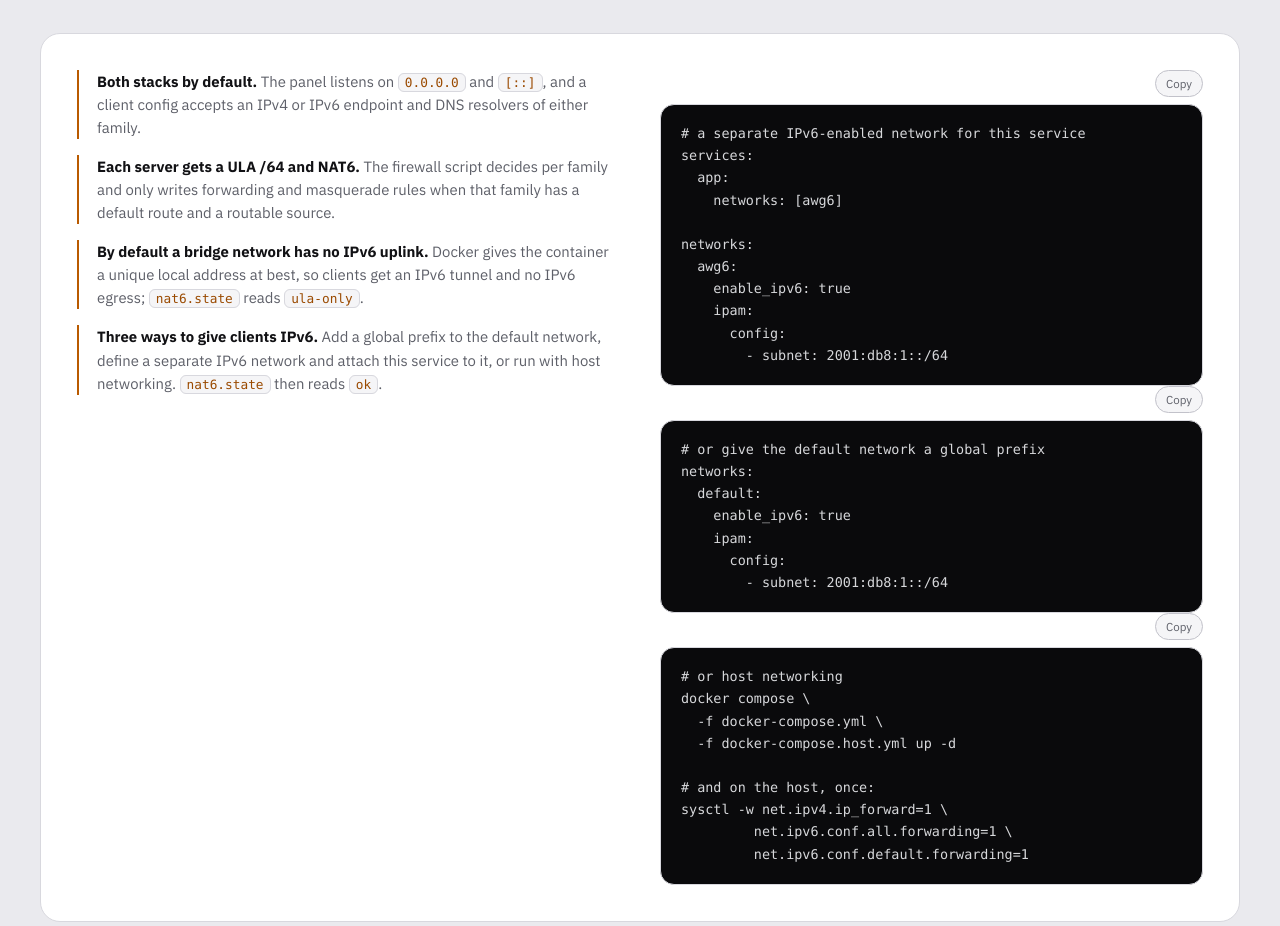
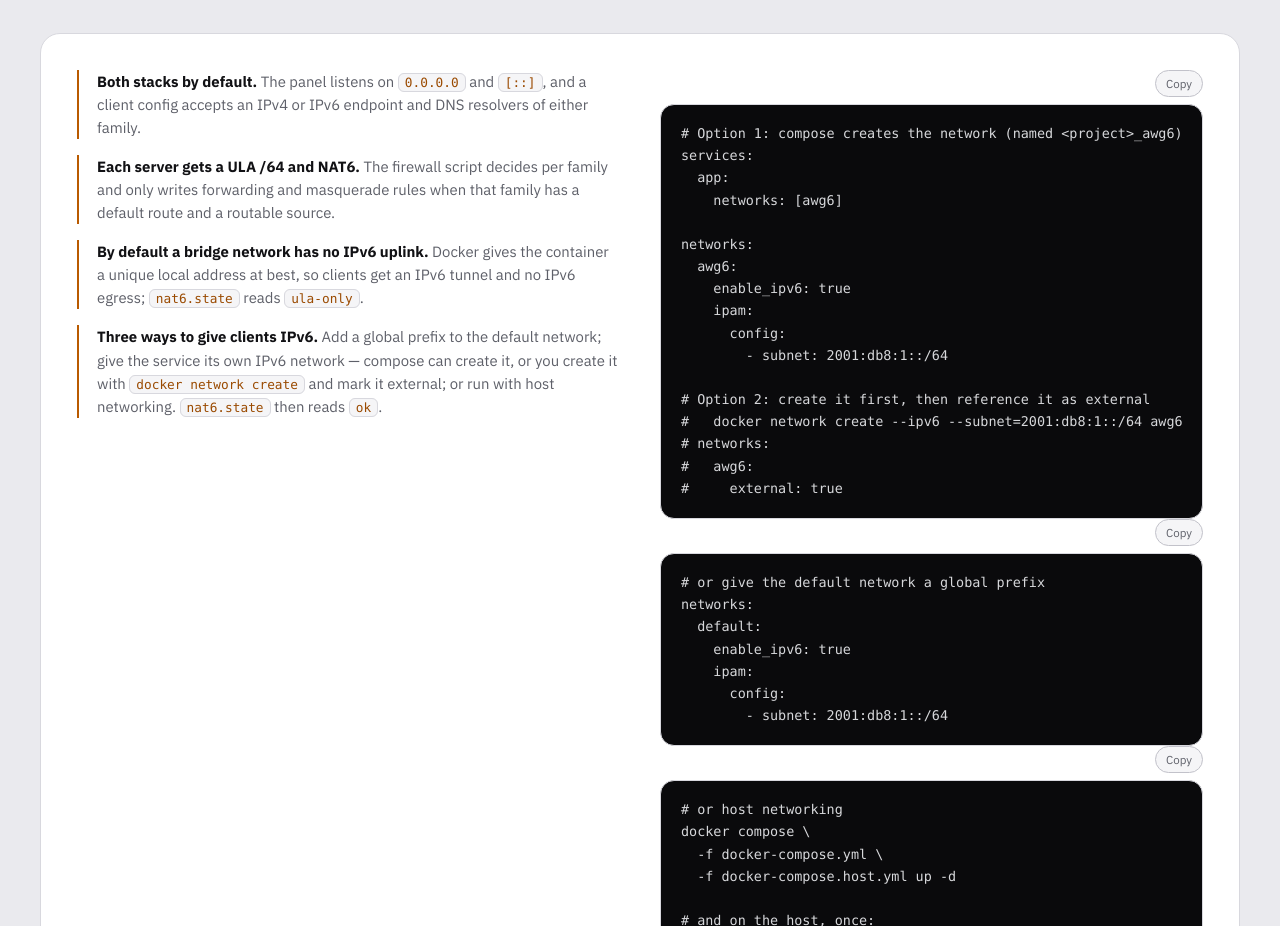
Before and after one commit to noelbennettz/amneziawg-ui, a plain HTML site: page docs/index.html in a window 1280 px wide. Shown: the part 5360-6286 px from the top of the page. Drawn offline with Linux system fonts and the light colour scheme.

Commit message:
Show both ways to get an IPv6 network, and test them
Compose creates a declared network on the first up (as <project>_awg6) and removes it on down; a network made with docker network create has to be referenced as external. Verified locally: both flows give the container a global address in the configured subnet.

```diff
--- a/docs/index.html
+++ b/docs/index.html
@@ -286,13 +286,13 @@ volumes:
           <li><strong>Both stacks by default.</strong> The panel listens on <code>0.0.0.0</code> and <code>[::]</code>, and a client config accepts an IPv4 or IPv6 endpoint and DNS resolvers of either family.</li>
           <li><strong>Each server gets a ULA /64 and NAT6.</strong> The firewall script decides per family and only writes forwarding and masquerade rules when that family has a default route and a routable source.</li>
           <li><strong>By default a bridge network has no IPv6 uplink.</strong> Docker gives the container a unique local address at best, so clients get an IPv6 tunnel and no IPv6 egress; <code>nat6.state</code> reads <code>ula-only</code>.</li>
-          <li><strong>Three ways to give clients IPv6.</strong> Add a global prefix to the default network, define a separate IPv6 network and attach this service to it, or run with host networking. <code>nat6.state</code> then reads <code>ok</code>.</li>
+          <li><strong>Three ways to give clients IPv6.</strong> Add a global prefix to the default network; give the service its own IPv6 network — compose can create it, or you create it with <code>docker network create</code> and mark it external; or run with host networking. <code>nat6.state</code> then reads <code>ok</code>.</li>
         </ul>
       </div>
       <div>
         <div class="copy-wrap">
           <button class="copy" type="button" data-copy>Copy</button>
-          <pre><code># a separate IPv6-enabled network for this service
+          <pre><code># Option 1: compose creates the network (named &lt;project&gt;_awg6)
 services:
   app:
     networks: [awg6]
@@ -302,7 +302,13 @@ networks:
     enable_ipv6: true
     ipam:
       config:
-        - subnet: 2001:db8:1::/64</code></pre>
+        - subnet: 2001:db8:1::/64
+
+# Option 2: create it first, then reference it as external
+#   docker network create --ipv6 --subnet=2001:db8:1::/64 awg6
+# networks:
+#   awg6:
+#     external: true</code></pre>
         </div>
         <div class="copy-wrap">
           <button class="copy" type="button" data-copy>Copy</button>
```
Also changed, not shown: docs/zh.html (+9 -3 lines), 2 other files.
